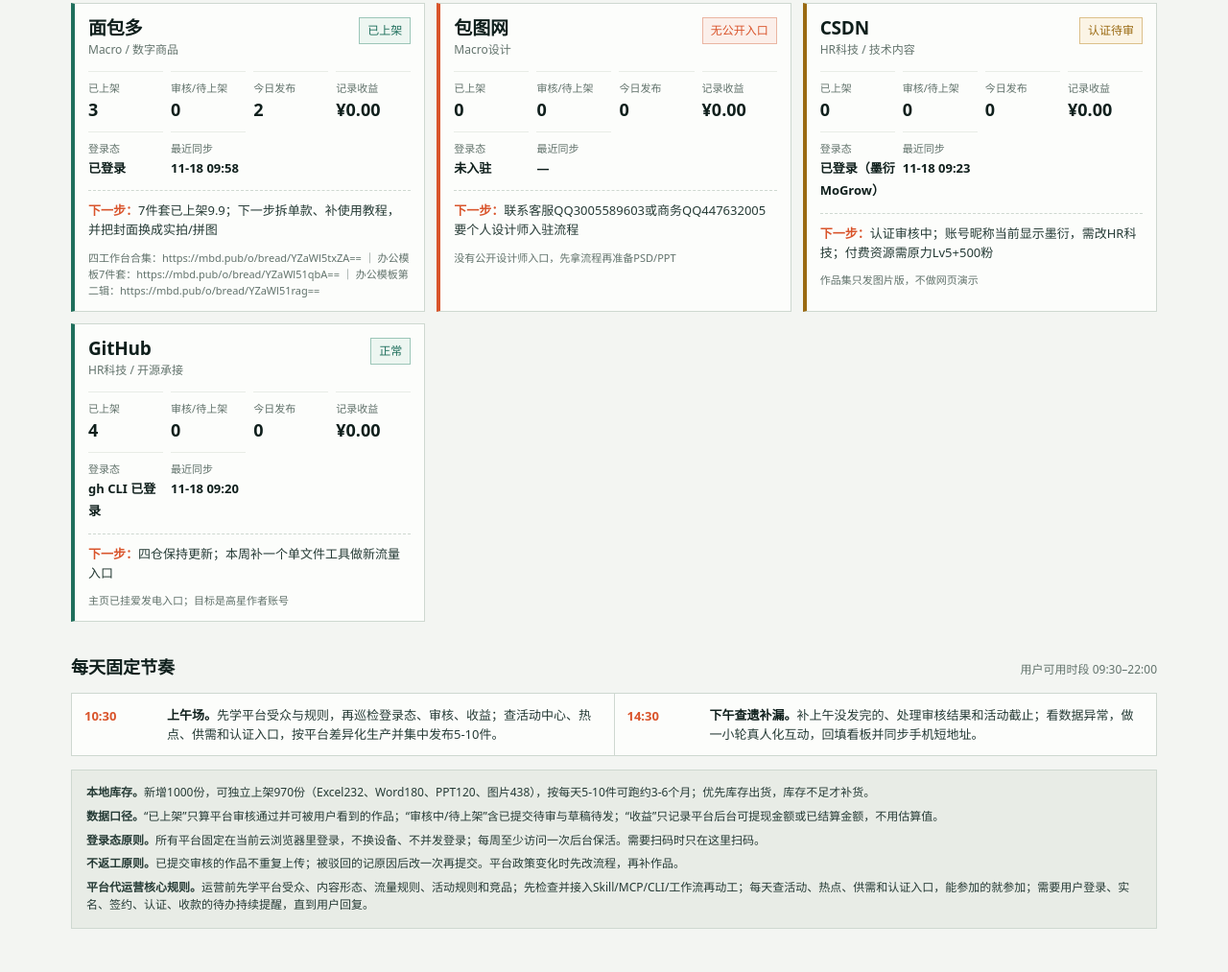
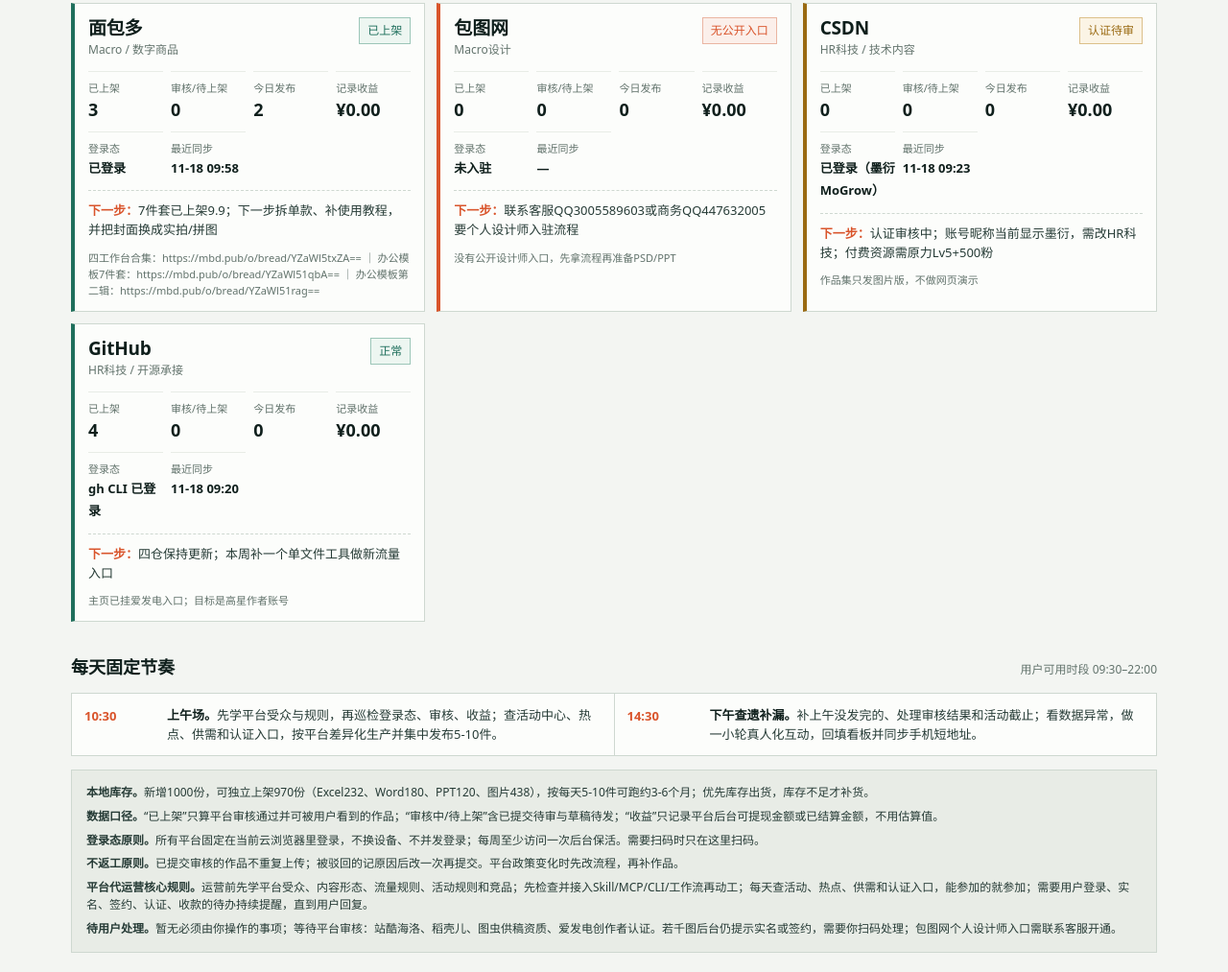
Before and after one commit to 253631672/macro-ops-ledger, a plain HTML site: page index.html in a window 1280 px wide. Shown: the part 1084-2097 px from the top of the page at 96% size. Drawn offline with Linux system fonts and the light colour scheme.

Commit message:
看板补充待用户处理与核心规则

```diff
--- a/index.html
+++ b/index.html
@@ -176,6 +176,7 @@ h1 span{color:var(--accent)}
     <p><b>登录态原则。</b>所有平台固定在当前云浏览器里登录，不换设备、不并发登录；每周至少访问一次后台保活。需要扫码时只在这里扫码。</p>
     <p><b>不返工原则。</b>已提交审核的作品不重复上传；被驳回的记原因后改一次再提交。平台政策变化时先改流程，再补作品。</p>
     <p><b>平台代运营核心规则。</b>运营前先学平台受众、内容形态、流量规则、活动规则和竞品；先检查并接入Skill/MCP/CLI/工作流再动工；每天查活动、热点、供需和认证入口，能参加的就参加；需要用户登录、实名、签约、认证、收款的待办持续提醒，直到用户回复。</p>
+    <p><b>待用户处理。</b>暂无必须由你操作的事项；等待平台审核：站酷海洛、稻壳儿、图虫供稿资质、爱发电创作者认证。若千图后台仍提示实名或签约，需要你扫码处理；包图网个人设计师入口需联系客服开通。</p>
   </section>
 </main>
 
```
Also changed, not shown: 平台运营看板.html (+1 -0 lines).
